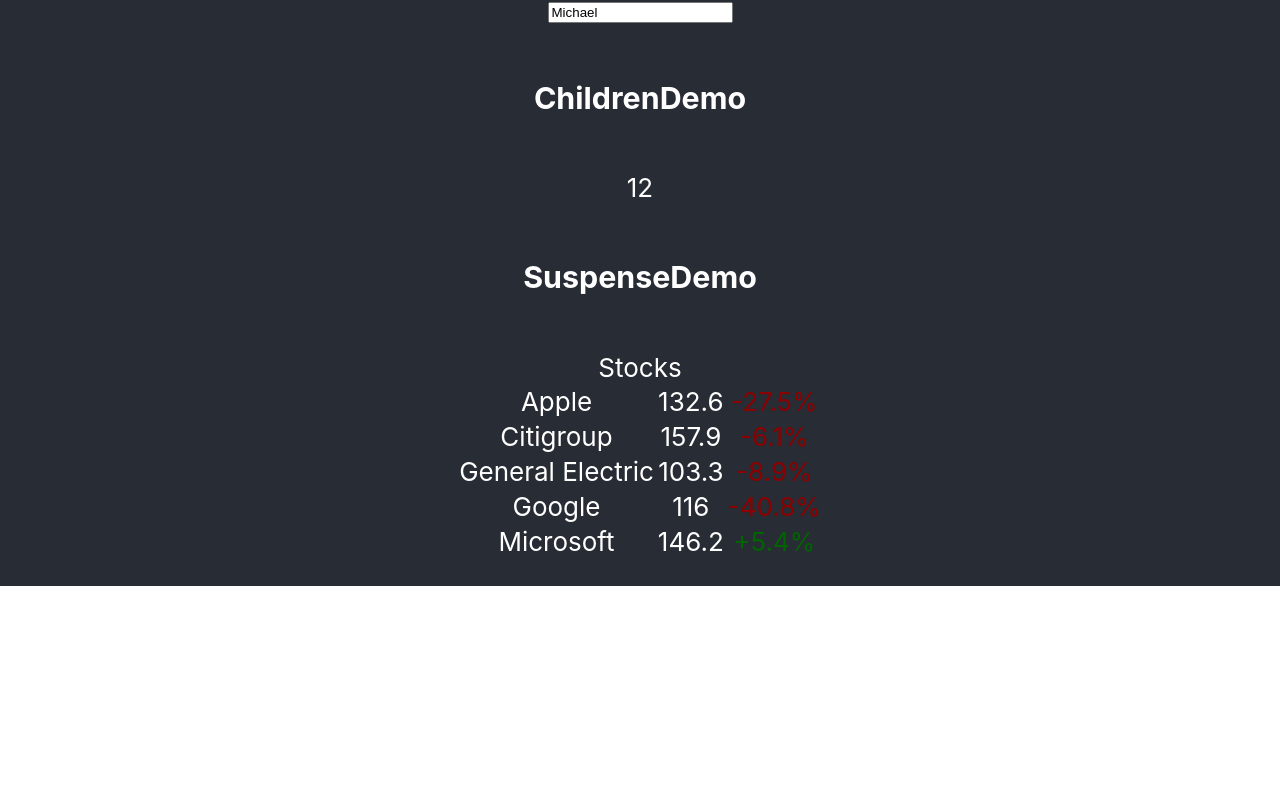
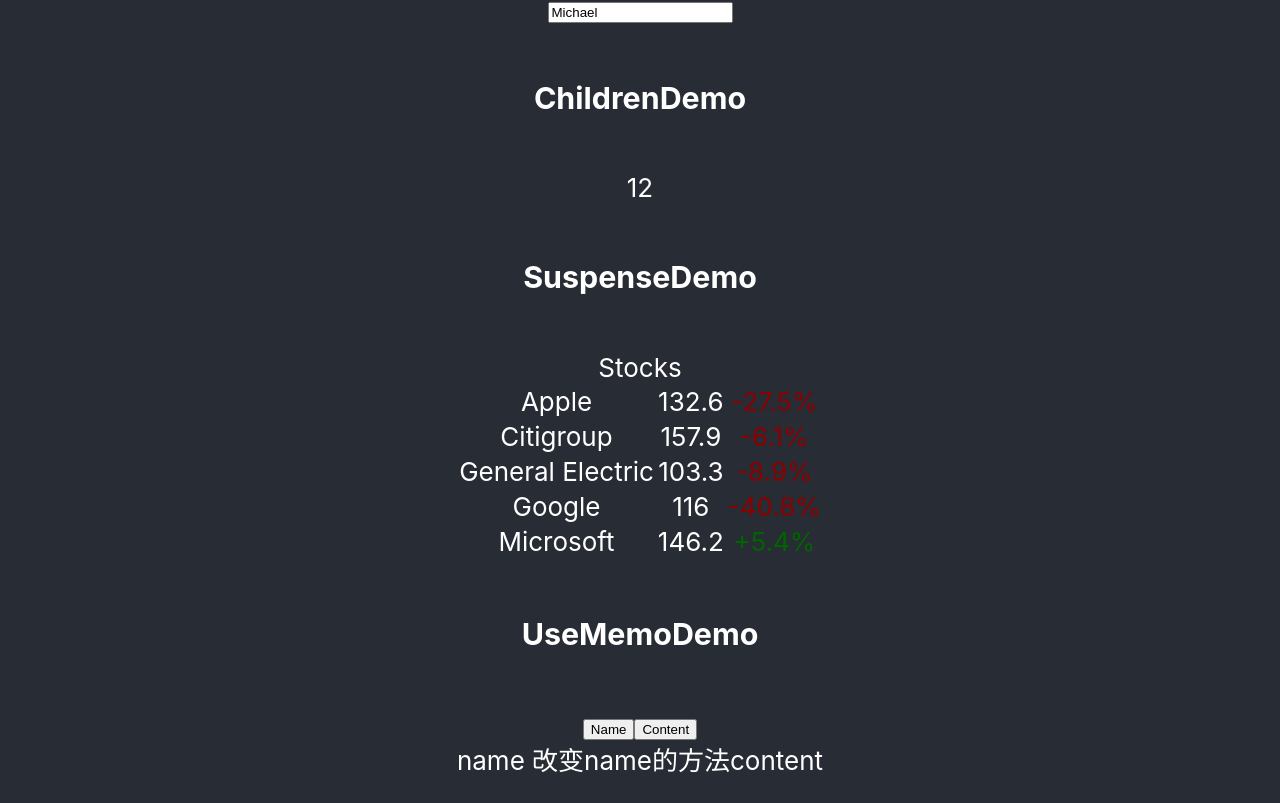
Before and after one commit to YanPanMichael/react-source-demo, a React app: page / in a window 1280 px wide. Shown: the part 1142-1945 px from the top of the page. Before the commit the page ends 1728 px from the top, so only its background shows below. Built offline with nearby package versions, Linux system fonts and the light colour scheme.

Commit message:
change hooks

```diff
--- a/src/App.js
+++ b/src/App.js
@@ -5,6 +5,7 @@ import ContextDemo from "./demos/context/index";
 import HooksDemo from "./demos/hooks/index";
 import ChildrenDemo from "./demos/children/index";
 import SuspenseDemo from "./demos/suspense/index";
+import UseMemoDemo from "./demos/useMemo/useMemo";
 import "./App.css";
 
 class App extends Component {
@@ -41,6 +42,11 @@ class App extends Component {
           <p>
             <SuspenseDemo />
           </p>
+
+          <h3>UseMemoDemo</h3>
+          <p>
+            <UseMemoDemo />
+          </p>
         </header>
       </div>
     );
--- a/src/demos/hooks/index.js
+++ b/src/demos/hooks/index.js
@@ -9,15 +9,15 @@ export default () => {
     return () => {
       console.log('function component name unMount');
     }
-  }, [name]);
+  }, [name, age]);
 
-  useEffect(() => {
-    console.log('function component age update');
+  // useEffect(() => {
+  //   console.log('function component age update');
 
-    return () => {
-      console.log('function component age unMount');
-    }
-  }, [age]);
+  //   return () => {
+  //     console.log('function component age unMount');
+  //   }
+  // }, [age]);
   return (
     <>
       <p>My name is: {name}</p>
--- /dev/null
+++ b/src/demos/useMemo/useMemo.js
@@ -0,0 +1,33 @@
+import React, { useState } from "react";
+
+export default function UseMemoDemo() {
+  const [name, setName] = useState("name");
+  const [content, setContent] = useState("content");
+  return (
+    <>
+      <button type="button" onClick={() => setName(new Date().toJSON())}>
+        Name
+      </button>
+      <button type="button" onClick={() => setContent(new Date().getTime())}>
+        Content
+      </button>
+      <Button name={name}>{content}</Button>
+    </>
+  );
+}
+
+function Button({ name, children }) {
+  function changeName(name) {
+    console.log('11')
+    return name + ' 改变name的方法'
+  }
+  // const otherChangeName = () => changeName(name) //render every time for both name and content
+  const otherChangeName = React.useMemo(() => changeName(name), [name]) // render only when name change
+  return (
+    <div>
+      {/* {otherChangeName()} */}
+      {otherChangeName}
+      {children}
+    </div>
+  )
+}
```
